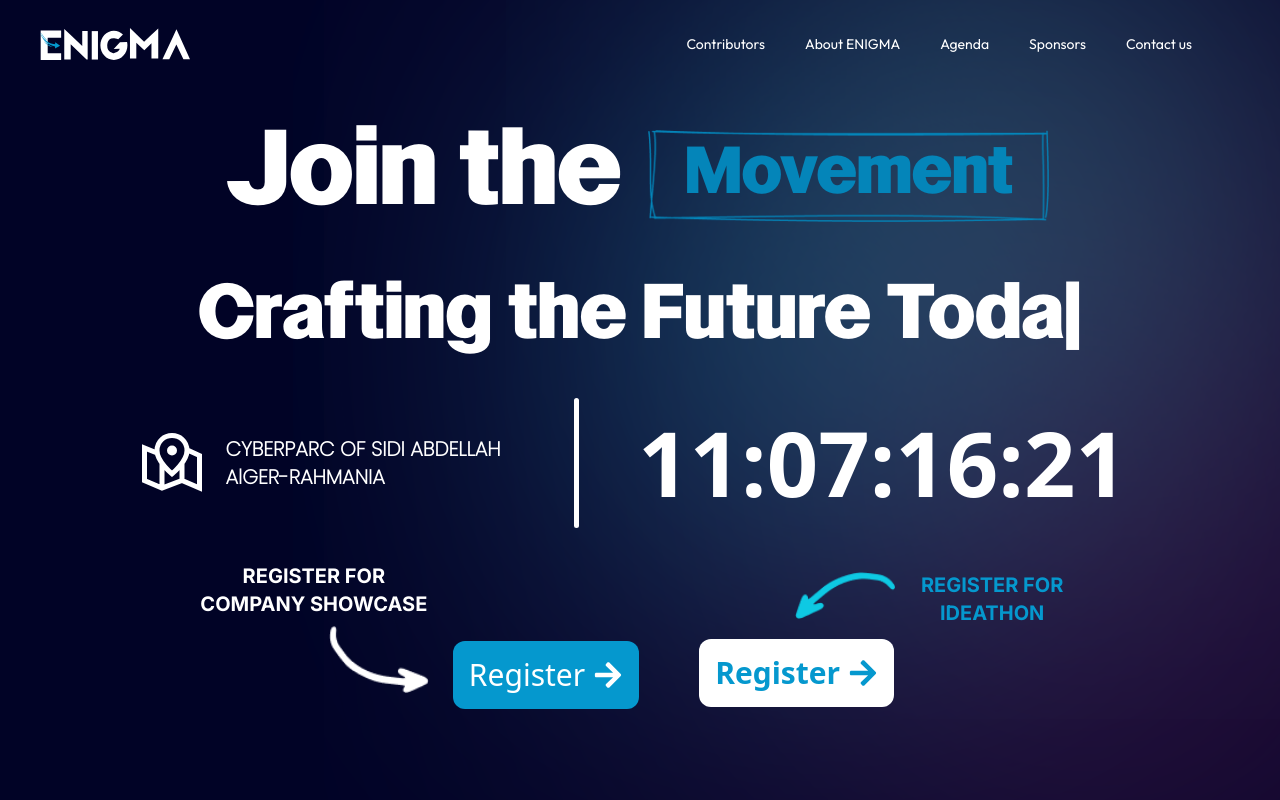
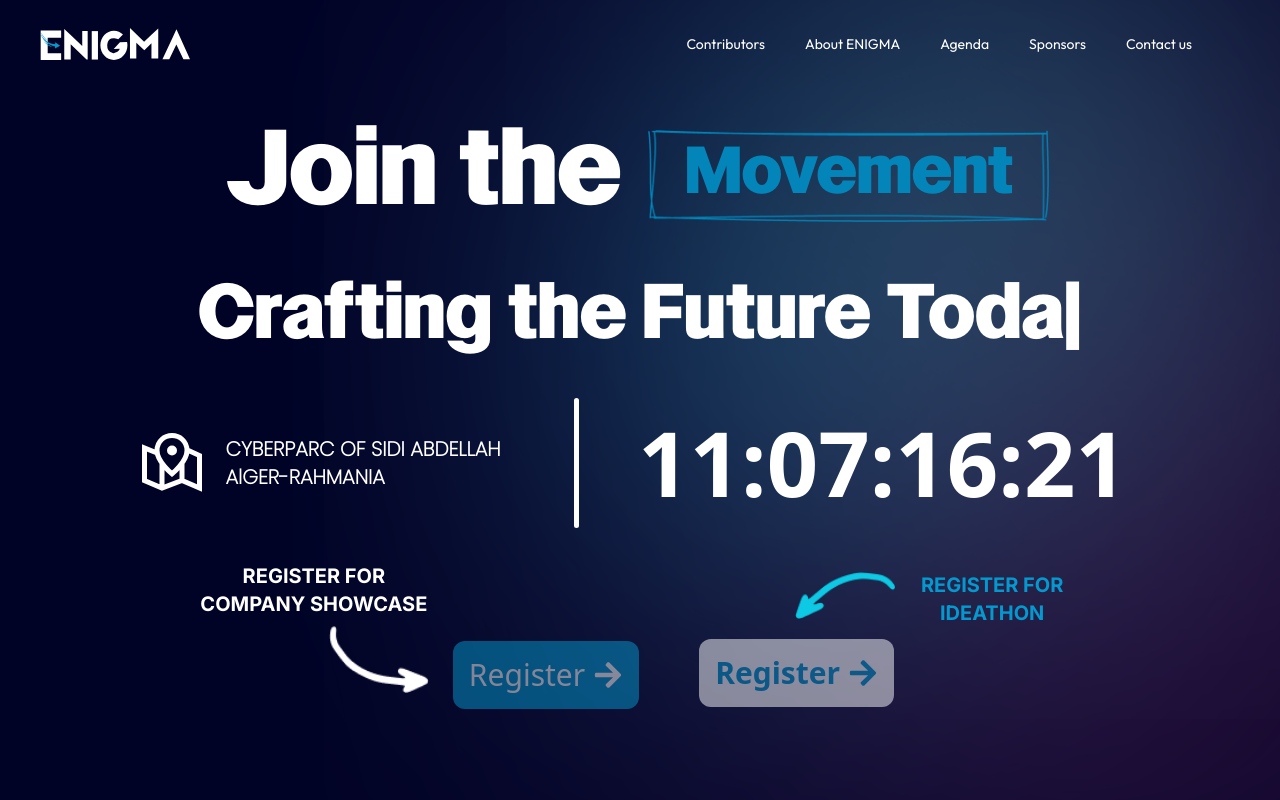
Before and after one commit to NCSclub/Enigma-Website, a Next.js app: page / in a window 1280 px wide. Shown: the top 800 px of the page. Built offline with nearby package versions, Linux system fonts and the light colour scheme.

Commit message:
disabling Buttons in the hero page

```diff
--- a/src/components/Hero/index.jsx
+++ b/src/components/Hero/index.jsx
@@ -82,8 +82,9 @@
                 className={`flex space-x-2 items-center bg-[#0598CE] p-4 rounded-xl text-3xl font-medium text-white
          ${
            isButtonDisabled ? "opacity-50 cursor-not-allowed" : ""
-         } hover:bg-blue-500`}
-                disabled={isButtonDisabled}
+         } hover:bg-blue-500 opacity-50 cursor-not-allowed`}
+                /* add isButtonDisabled state later to the button and remove "opacity-50 cursor-not-allowed" */
+                disabled
               >
                 <span>Register</span> <FaArrowRight />
               </motion.button>
@@ -109,8 +110,9 @@
                 whileTap={{ scale: 0.95 }}
                 className={`  flex relative right-6 space-x-2 w-fit items-center bg-white p-4 rounded-xl text-3xl font-[600] text-[#0598CE] ${
                   isButtonDisabled ? "opacity-50 cursor-not-allowed" : ""
-                } hover:bg-blue-200`}
-                disabled={isButtonDisabled}
+                } hover:bg-blue-200 opacity-50 cursor-not-allowed`}
+                /* add isButtonDisabled state later to the button and remove "opacity-50 cursor-not-allowed" */
+                disabled
               >
                 <span>Register</span>
                 <div>
```
